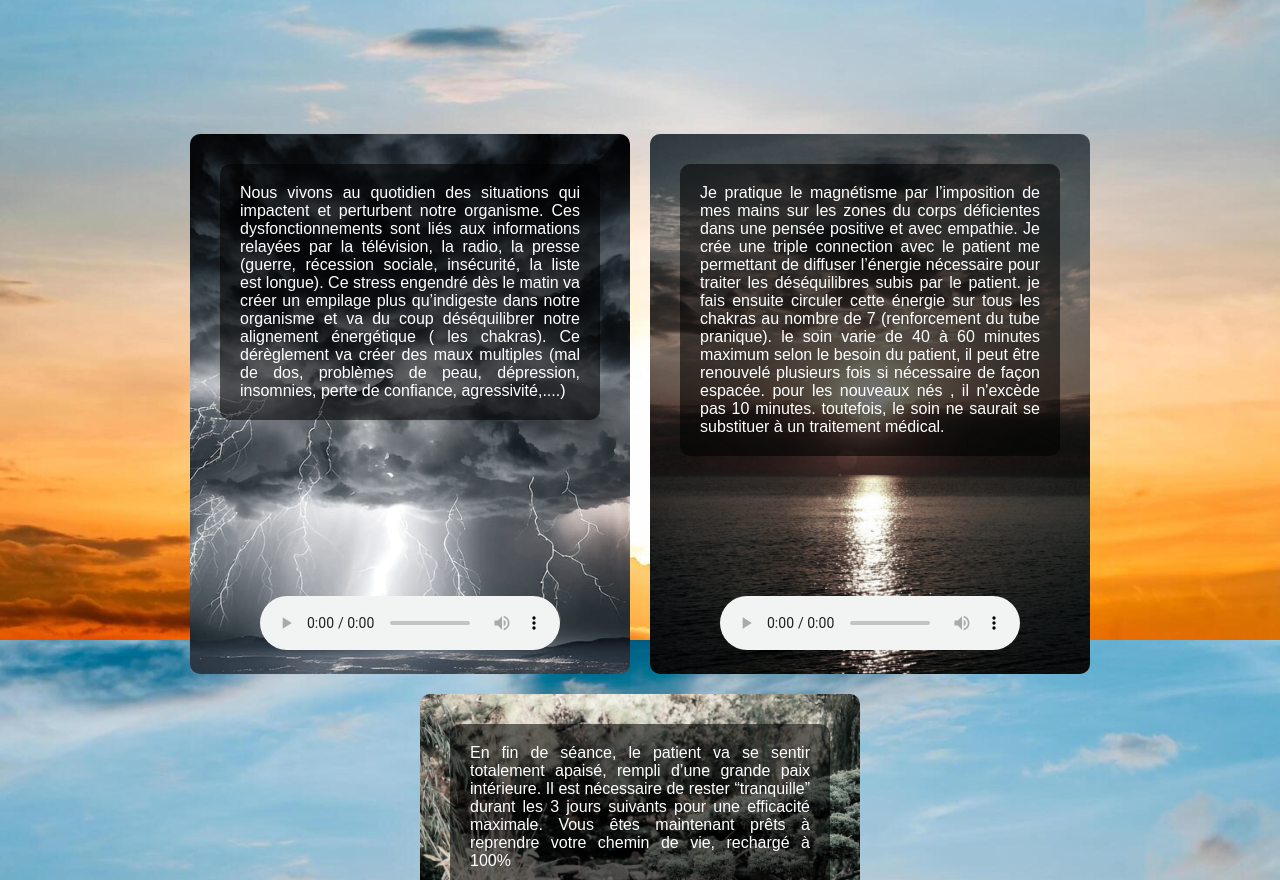
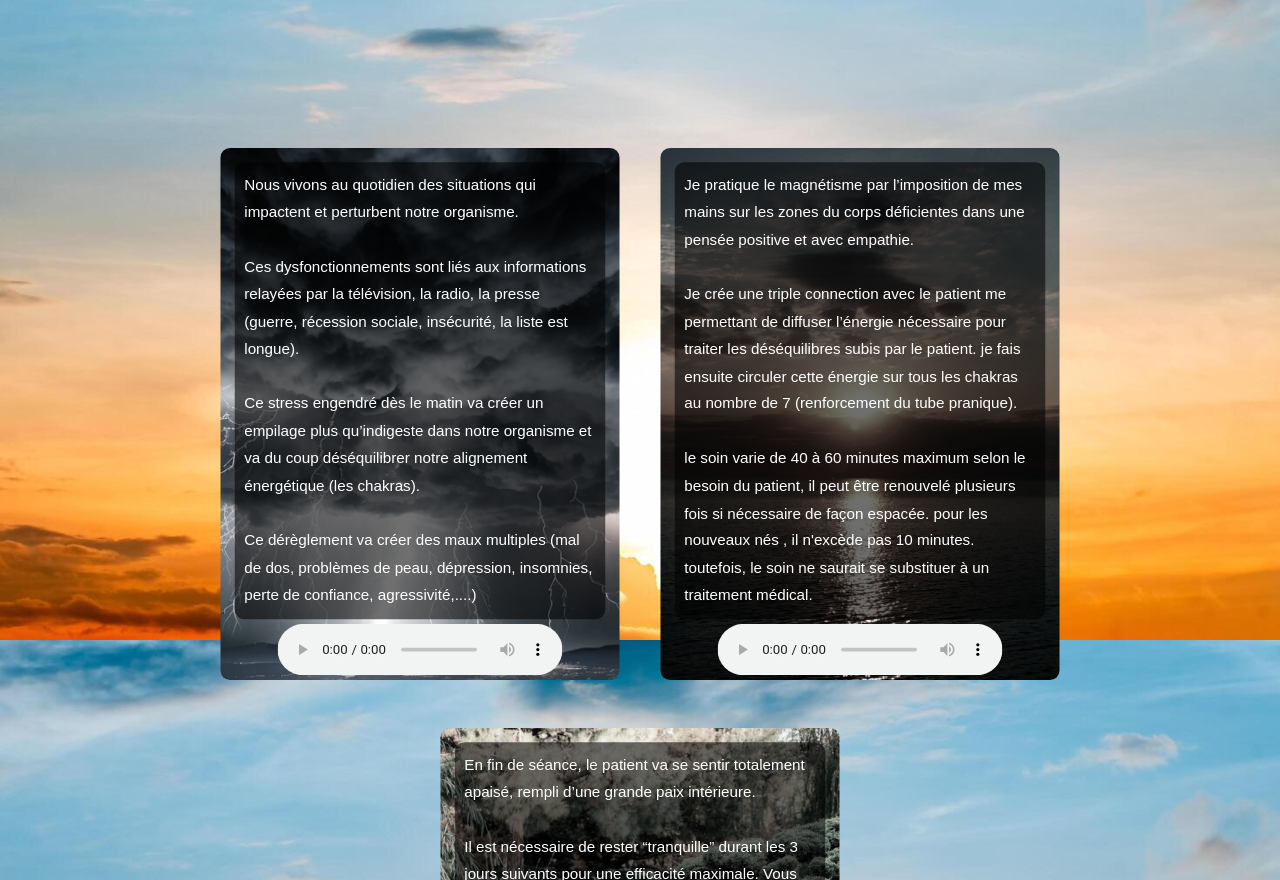
Before and after one commit to Azuko9/site-magn-tisme, a plain HTML site: page index.html in a window 1280 px wide. Shown: the part 1920-2800 px from the top of the page. Drawn offline with Linux system fonts and the light colour scheme.

Commit message:
mise en page du text

```diff
--- a/index.html
+++ b/index.html
@@ -57,14 +57,15 @@
         <div id="storm" class="box">
           <p>
             Nous vivons au quotidien des situations qui impactent et perturbent
-            notre organisme. Ces dysfonctionnements sont liés aux informations
-            relayées par la télévision, la radio, la presse (guerre, récession
-            sociale, insécurité, la liste est longue). Ce stress engendré dès le
-            matin va créer un empilage plus qu’indigeste dans notre organisme et
-            va du coup déséquilibrer notre alignement énergétique ( les
-            chakras). Ce dérèglement va créer des maux multiples (mal de dos,
-            problèmes de peau, dépression, insomnies, perte de confiance,
-            agressivité,....)
+            notre organisme.<br /><br />
+            Ces dysfonctionnements sont liés aux informations relayées par la
+            télévision, la radio, la presse (guerre, récession sociale,
+            insécurité, la liste est longue).<br /><br />
+            Ce stress engendré dès le matin va créer un empilage plus
+            qu’indigeste dans notre organisme et va du coup déséquilibrer notre
+            alignement énergétique (les chakras).<br /><br />
+            Ce dérèglement va créer des maux multiples (mal de dos, problèmes de
+            peau, dépression, insomnies, perte de confiance, agressivité,....)
           </p>
           <div class="audio-button">
             <audio id="audioSun" src="/audio/storm.mp3" controls></audio>
@@ -74,13 +75,14 @@
           <p>
             Je pratique le magnétisme par l’imposition de mes mains sur les
             zones du corps déficientes dans une pensée positive et avec
-            empathie. Je crée une triple connection avec le patient me
-            permettant de diffuser l’énergie nécessaire pour traiter les
-            déséquilibres subis par le patient. je fais ensuite circuler cette
-            énergie sur tous les chakras au nombre de 7 (renforcement du tube
-            pranique). le soin varie de 40 à 60 minutes maximum selon le besoin
-            du patient, il peut être renouvelé plusieurs fois si nécessaire de
-            façon espacée. pour les nouveaux nés , il n'excède pas 10 minutes.
+            empathie.<br /><br />
+            Je crée une triple connection avec le patient me permettant de
+            diffuser l’énergie nécessaire pour traiter les déséquilibres subis
+            par le patient. je fais ensuite circuler cette énergie sur tous les
+            chakras au nombre de 7 (renforcement du tube pranique).<br /><br />
+            le soin varie de 40 à 60 minutes maximum selon le besoin du patient,
+            il peut être renouvelé plusieurs fois si nécessaire de façon
+            espacée. pour les nouveaux nés , il n'excède pas 10 minutes.
             toutefois, le soin ne saurait se substituer à un traitement médical.
           </p>
           <div class="audio-button">
@@ -90,10 +92,11 @@
         <div id="zen" class="box">
           <p>
             En fin de séance, le patient va se sentir totalement apaisé, rempli
-            d’une grande paix intérieure. Il est nécessaire de rester
-            “tranquille” durant les 3 jours suivants pour une efficacité
-            maximale. Vous êtes maintenant prêts à reprendre votre chemin de
-            vie, rechargé à 100%
+            d’une grande paix intérieure.<br />
+            <br />
+            Il est nécessaire de rester “tranquille” durant les 3 jours suivants
+            pour une efficacité maximale. Vous êtes maintenant prêts à reprendre
+            votre chemin de vie, rechargé à 100%
           </p>
 
           <div class="audio-button">
--- a/style.css
+++ b/style.css
@@ -23,6 +23,17 @@ body {
 
 }
 
+h1 {
+    margin: 5px;
+}
+
+h2 {
+    margin: 5px;
+}
+
+h3 {
+    margin: 5px;
+}
 
 header {
     position: fixed;
@@ -184,7 +195,7 @@ main {
 .sfour {
     left: 380px;
     top: 116px;
-    animation: 2.5s starsshine 6s infinite linear;
+    animation: 2.5s starsshine 8s infinite linear;
 }
 
 .tfour {
@@ -301,7 +312,7 @@ main {
 
 .box {
 
-    height: 500px;
+    height: 540px;
     width: 400px;
     display: flex;
     flex-direction: column;
@@ -310,15 +321,16 @@ main {
     background-position: center;
     background-size: cover;
     color: #fff;
-    padding: 20px;
+    padding: 10px;
     border-radius: 10px;
     transition: 1s;
     filter: grayscale(0.8);
+    transform: scale(0.95);
 
 }
 
 .box:hover {
-    transform: scale(1.02);
+    transform: scale(1);
     filter: grayscale(0);
 }
 
@@ -327,9 +339,9 @@ main {
     background-color: #00000090;
     border-radius: 10px;
     max-width: 800px;
-    padding: 20px;
-    margin: 10px;
-    text-align: justify;
+    padding: 10px;
+    margin: 5px;
+    line-height: 1.8em;
 }
 
 
```
